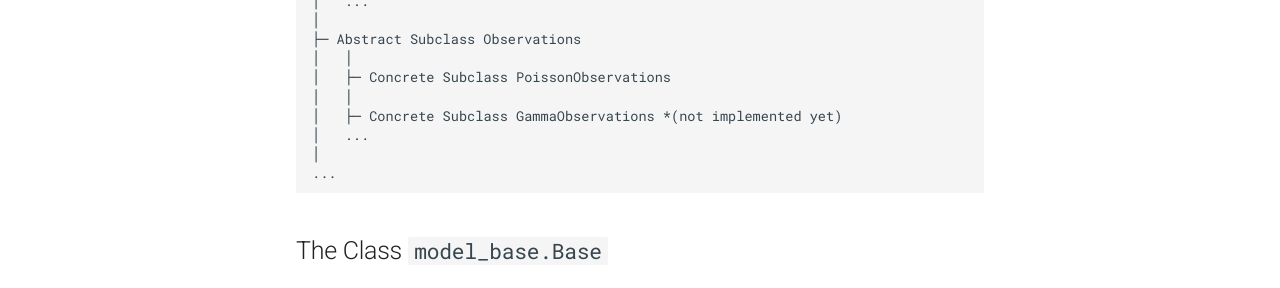
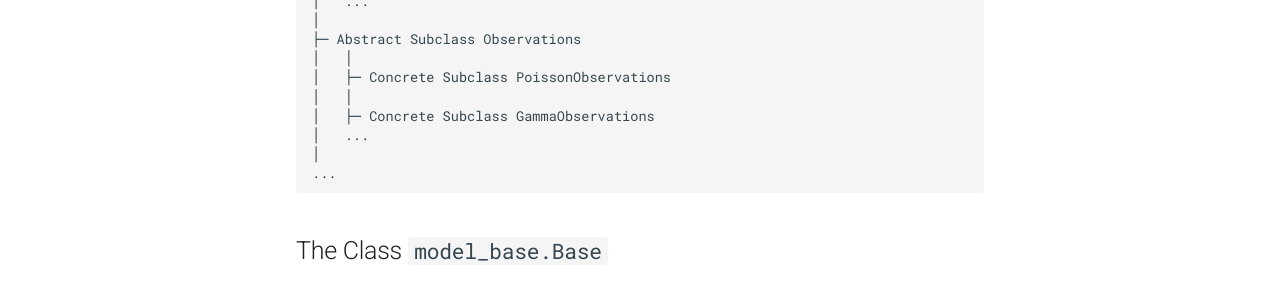
Before and after one commit to flatironinstitute/nemos, an MkDocs documentation site: the page built from docs/developers_notes/02-base_class.md, in a window 1280 px wide and 900 px high, scrolled down 378 px. Shown: the part 591-879 px from the top of the window. Built offline with MkDocs 1.6.1 and Material for MkDocs 9.7.7, drawn with Linux system fonts in a browser that asks for light colours; nearby versions of some CDN libraries; library files that are not in the unit come from our copies; comment, search, counter and statistics services are not loaded; some of the changed text lies outside the part shown.

Commit message:
updated info about gamma

```diff
--- a/docs/developers_notes/02-base_class.md
+++ b/docs/developers_notes/02-base_class.md
@@ -34,7 +34,7 @@
 │   │
 │   ├─ Concrete Subclass PoissonObservations
 │   │
-│   ├─ Concrete Subclass GammaObservations *(not implemented yet)
+│   ├─ Concrete Subclass GammaObservations
 │   ...
 │
 ...
```
